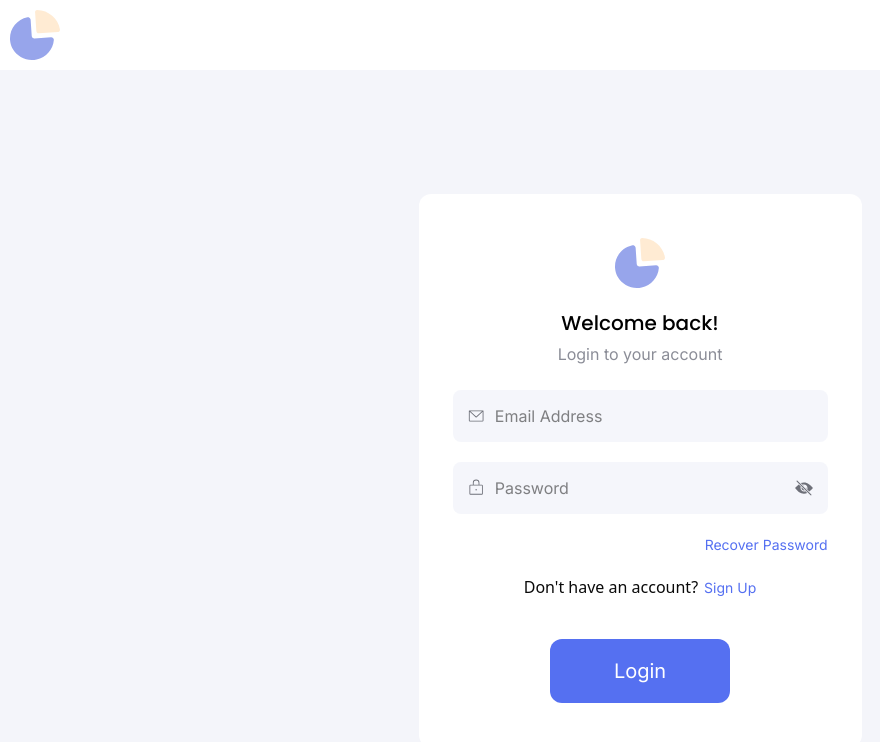
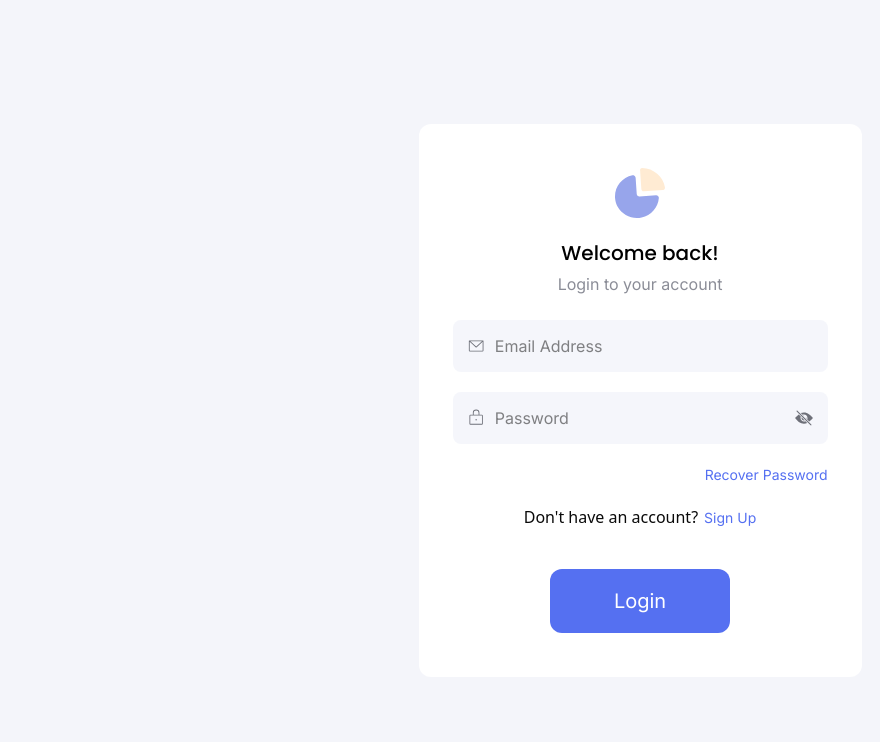
Before and after one commit to hassanraza-algoace/metrix-new, a React (Vite) app: page / in a window 1280 px wide. Shown: the top 742 px of the page, without its empty margins (0-880 px from the left). Built offline with nearby package versions, Linux system fonts and the light colour scheme; no server answers.

Commit message:
authpages header none

```diff
--- a/src/components/layout/AuthLayout.tsx
+++ b/src/components/layout/AuthLayout.tsx
@@ -1,12 +1,12 @@
 import { Outlet } from "react-router-dom";
-import AuthHeader from "./AuthHeader";
+// import AuthHeader from "./AuthHeader";
 import AutoTitle from "./AutoTitle";
 
 const AppLayout = () => {
   return (
     <>
       <AutoTitle />
-      <AuthHeader />
+      {/* <AuthHeader /> */}
       <Outlet />
     </>
   );
```
Also changed, not shown: services/productServices.ts (added, +46 -0 lines).
